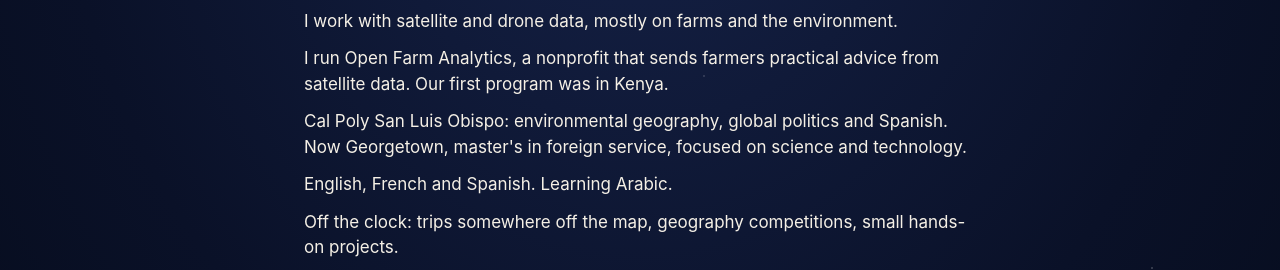
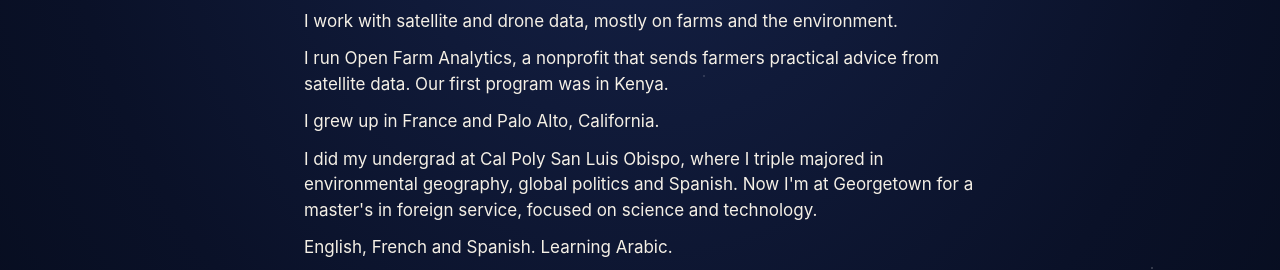
Before and after one commit to nicolasljulia/nicolasljulia.github.io, a plain HTML site: page about.html in a window 1280 px wide. Shown: the part 244-514 px from the top of the page. Drawn offline with Linux system fonts and the light colour scheme.

Commit message:
About: add upbringing line, reword undergrad sentence
Co-Authored-By: Claude Sonnet 5.5 <noreply@anthropic.com>

```diff
--- a/about.html
+++ b/about.html
@@ -16,7 +16,8 @@
     <p>Hi, I&#x27;m Nico. French, Croatian and American, living in Washington, DC.</p>
     <p>I work with satellite and drone data, mostly on farms and the environment.</p>
     <p>I run Open Farm Analytics, a nonprofit that sends farmers practical advice from satellite data. Our first program was in Kenya.</p>
-    <p>Cal Poly San Luis Obispo: environmental geography, global politics and Spanish. Now Georgetown, master&#x27;s in foreign service, focused on science and technology.</p>
+    <p>I grew up in France and Palo Alto, California.</p>
+    <p>I did my undergrad at Cal Poly San Luis Obispo, where I triple majored in environmental geography, global politics and Spanish. Now I&#x27;m at Georgetown for a master&#x27;s in foreign service, focused on science and technology.</p>
     <p>English, French and Spanish. Learning Arabic.</p>
     <p>Off the clock: trips somewhere off the map, geography competitions, small hands-on projects.</p>
     <section class="flights" id="flights" aria-label="Flights map">
```
